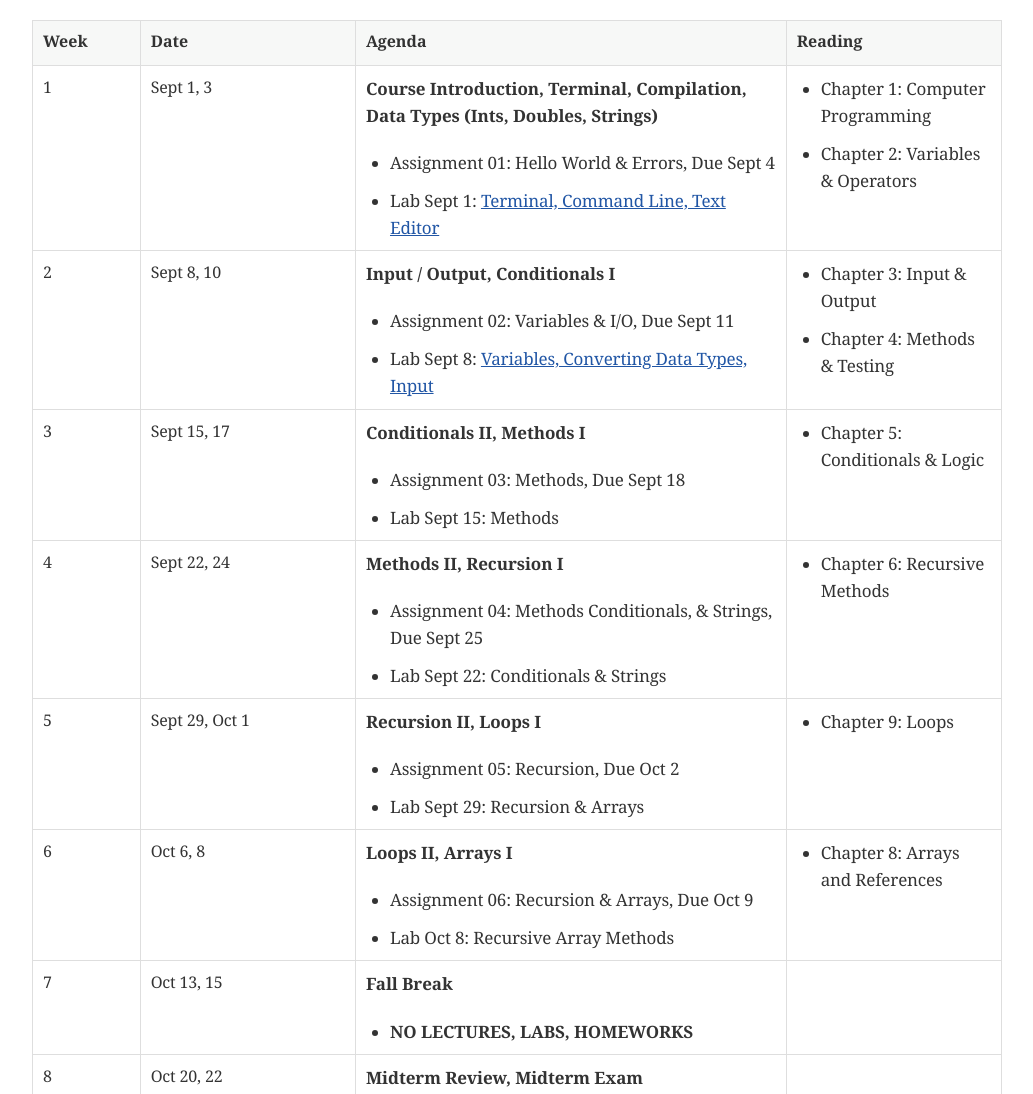
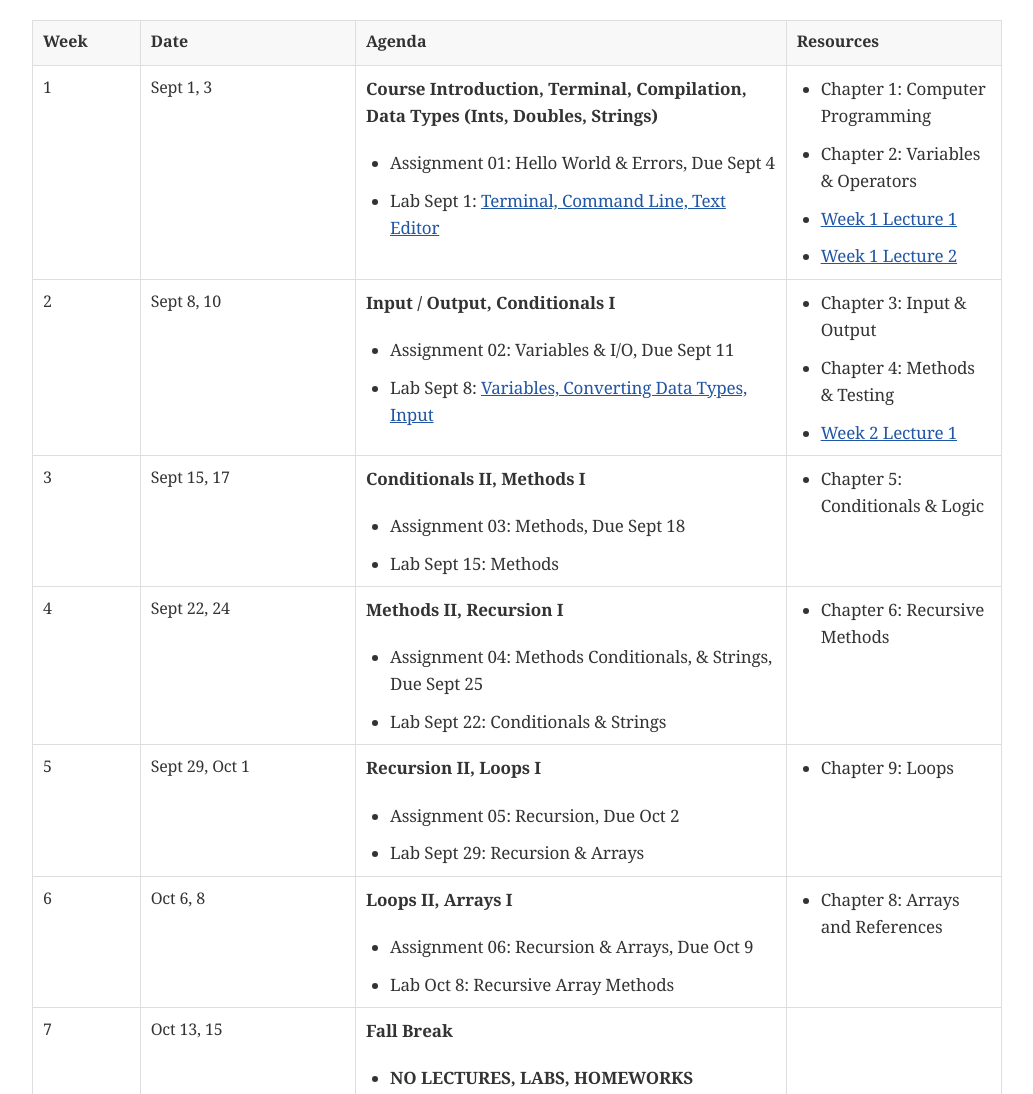
Before and after one commit to BrynMawr-CS113-F26/website, a plain HTML site: page schedule.html in a window 1280 px wide. Shown: the top 1094 px of the page, without its empty margins (123-1156 px from the left). Drawn offline with Linux system fonts and the light colour scheme; a web font is replaced by a local one.

Commit message:
adding week 1 slides and half of week 2

```diff
--- a/schedule.html
+++ b/schedule.html
@@ -450,7 +450,7 @@ body.book #toc,body.book #preamble,body.book h1.sect0,body.book .sect1>h2{page-b
 <th class="tableblock halign-left valign-top">Week</th>
 <th class="tableblock halign-left valign-top">Date</th>
 <th class="tableblock halign-left valign-top">Agenda</th>
-<th class="tableblock halign-left valign-top">Reading</th>
+<th class="tableblock halign-left valign-top">Resources</th>
 </tr>
 </thead>
 <tbody>
@@ -478,6 +478,12 @@ body.book #toc,body.book #preamble,body.book h1.sect0,body.book .sect1>h2{page-b
 <li>
 <p>Chapter 2: Variables &amp; Operators</p>
 </li>
+<li>
+<p><a href="lectures/week1lecture1.pdf">Week 1 Lecture 1</a></p>
+</li>
+<li>
+<p><a href="lectures/week1lecture2.pdf">Week 1 Lecture 2</a></p>
+</li>
 </ul>
 </div></div></td>
 </tr>
@@ -504,6 +510,9 @@ body.book #toc,body.book #preamble,body.book h1.sect0,body.book .sect1>h2{page-b
 </li>
 <li>
 <p>Chapter 4: Methods &amp; Testing</p>
+</li>
+<li>
+<p><a href="lectures/week2lecture1.pdf">Week 2 Lecture 1</a></p>
 </li>
 </ul>
 </div></div></td>
@@ -791,7 +800,7 @@ body.book #toc,body.book #preamble,body.book h1.sect0,body.book .sect1>h2{page-b
 </div>
 <div id="footer">
 <div id="footer-text">
-Last updated 2026-09-07 19:55:09 -0400
+Last updated 2026-09-09 06:55:04 -0400
 </div>
 </div>
 </body>
```
Also changed, not shown: assts/lab01.html (+1 -1 lines), index.html (+10 -1 lines), 4 other files.
